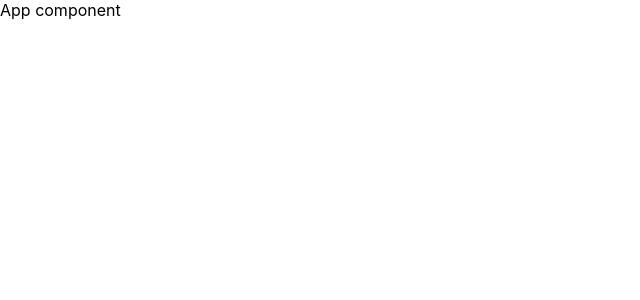
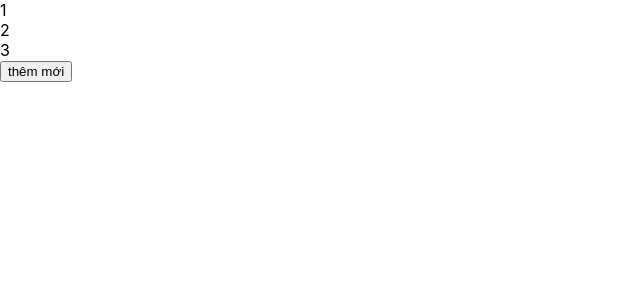
Before and after one commit to congbnvn0709/react-demo-rocket-raiway, a React (Create React App) app: page / in a window 1280 px wide. Shown: the top 300 px of the page, without its empty margins (0-640 px from the left). Built offline with nearby package versions, Linux system fonts and the light colour scheme.

Commit message:
add todolist

```diff
--- a/src/App.js
+++ b/src/App.js
@@ -1,15 +1,28 @@
 import logo from './logo.svg';
 import './App.css';
-import { Provider, useSelector } from 'react-redux';
+import { Provider, useDispatch, useSelector } from 'react-redux';
 import store from './store/store';
 import toDoReducer from './reducer/todoReducer';
+import { addTodoList } from './actions/todoList';
 
 function App() {
-  const todoListState = useSelector(state => state.todo);
+  const todoListState = useSelector(state => state.todo.toDoList);
+  const dispatch = useDispatch();
   console.log('todoListState', todoListState);
+  const handleAdd = () => {
+    dispatch(addTodoList(1))
+  }
+
   return (
     <>
-      App component
+      {todoListState.map((item, index) => {
+        return (
+          < div key={index} >
+            {item}
+          </div >
+        )
+      })}
+      <button onClick={handleAdd}>thêm mới</button>
     </>
   );
 }
--- a/src/reducer/todoReducer.js
+++ b/src/reducer/todoReducer.js
@@ -1,9 +1,9 @@
 const initState = {
-    toDoList: []
+    toDoList: [1, 2, 3]
 }
 
 const toDoReducer = (state = initState, action) => {
-    switch (state.type) {
+    switch (action.type) {
         case 'toDoList/add': {
             return {
                 ...state,
```
